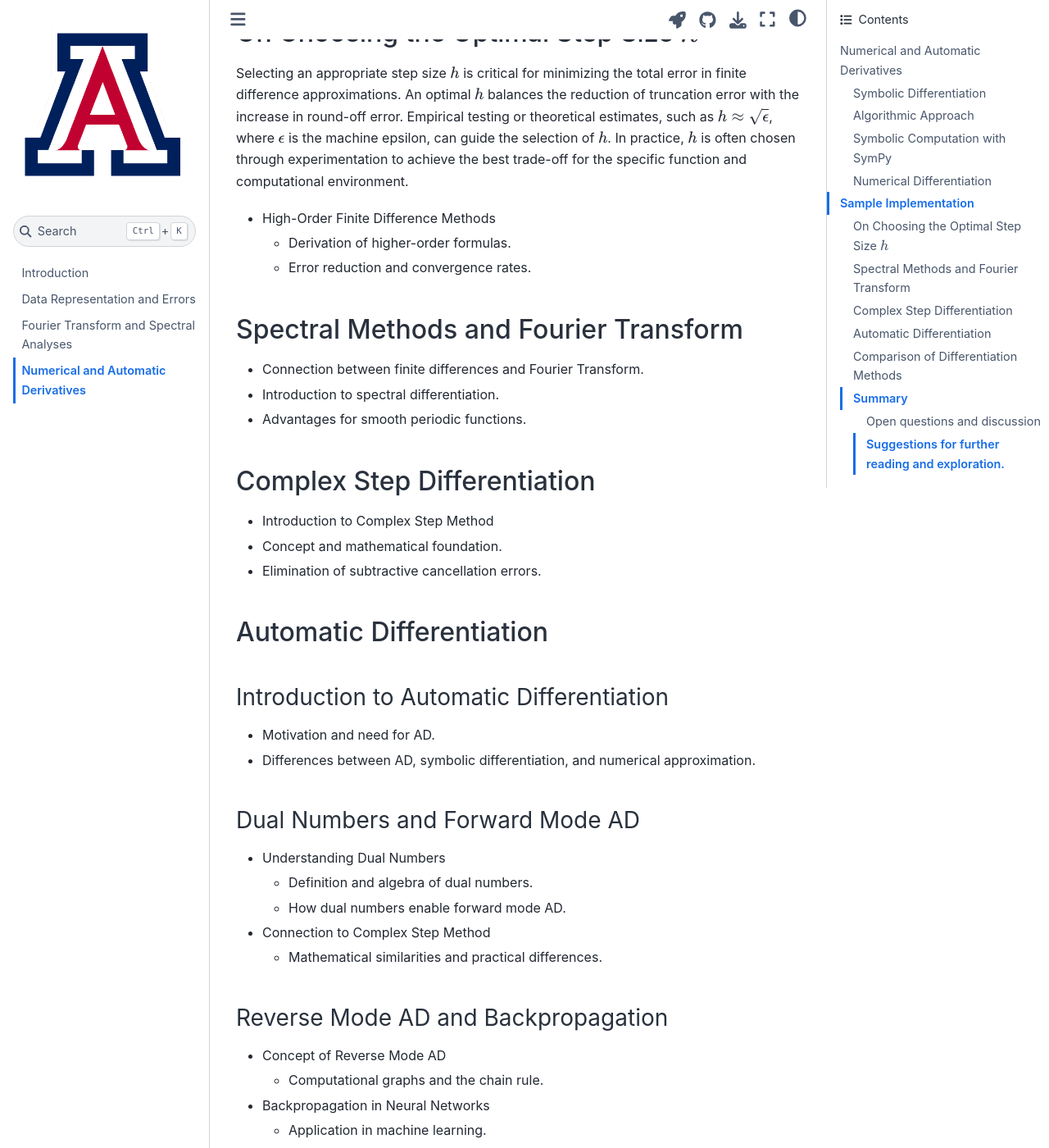
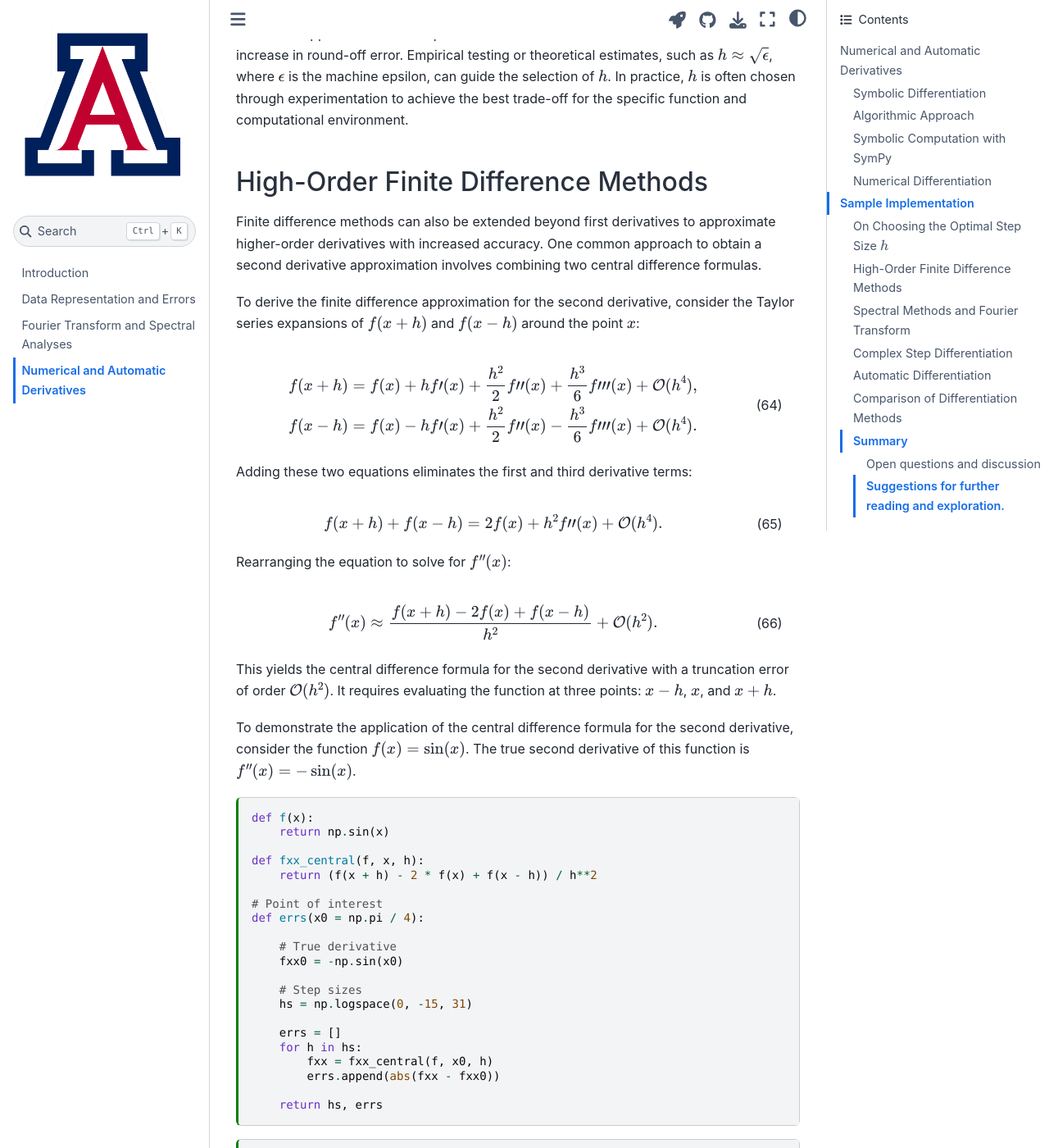
Before and after one commit to ua-2024q3-astr513/astr513, a Jupyter Book: the page built from docs/derive.md, in a window 1280 px wide and 1400 px high, scrolled down 6871 px. Shown: the whole window at 82% size. Built offline with Jupyter Book 1.0.4 settings and Sphinx 7.4.7 and the Sphinx Book theme 1.1.4, drawn with Linux system fonts in a browser that asks for light colours; some of the changed text lies outside the part shown.

Commit message:
Provide convergence plot for second derivatives

````diff
--- a/docs/derive.md
+++ b/docs/derive.md
@@ -257,6 +255,73 @@ An optimal $h$ balances the reduction of truncation error with the increase in r
 Empirical testing or theoretical estimates, such as $h \approx \sqrt{\epsilon}$, where $\epsilon$ is the machine epsilon, can guide the selection of $h$.
 In practice, $h$ is often chosen through experimentation to achieve the best trade-off for the specific function and computational environment.
 
++++
+
+### High-Order Finite Difference Methods
+
+Finite difference methods can also be extended beyond first derivatives to approximate higher-order derivatives with increased accuracy.
+One common approach to obtain a second derivative approximation involves combining two central difference formulas.
+
+To derive the finite difference approximation for the second derivative, consider the Taylor series expansions of $f(x + h)$ and $f(x - h)$ around the point $x$:
+\begin{align}
+f(x + h) &= f(x) + h f{\prime}(x) + \frac{h^2}{2} f{\prime}{\prime}(x) + \frac{h^3}{6} f{\prime}{\prime}{\prime}(x) + \mathcal{O}(h^4), \\
+f(x - h) &= f(x) - h f{\prime}(x) + \frac{h^2}{2} f{\prime}{\prime}(x) - \frac{h^3}{6} f{\prime}{\prime}{\prime}(x) + \mathcal{O}(h^4).
+\end{align}
+Adding these two equations eliminates the first and third derivative terms:
+\begin{align}
+f(x + h) + f(x - h) = 2 f(x) + h^2 f{\prime}{\prime}(x) + \mathcal{O}(h^4).
+\end{align}
+Rearranging the equation to solve for $f''(x)$:
+\begin{align}
+f''(x) \approx \frac{f(x + h) - 2 f(x) + f(x - h)}{h^2} + \mathcal{O}(h^2).
+\end{align}
+This yields the central difference formula for the second derivative with a truncation error of order $\mathcal{O}(h^2)$.
+It requires evaluating the function at three points: $x - h$, $x$, and $x + h$.
+
+To demonstrate the application of the central difference formula for the second derivative, consider the function $f(x) = \sin(x)$.
+The true second derivative of this function is $f''(x) = -\sin(x)$.
+
+```{code-cell} ipython3
+def f(x):
+    return np.sin(x)
+
+def fxx_central(f, x, h):
+    return (f(x + h) - 2 * f(x) + f(x - h)) / h**2
+
+# Point of interest
+def errs(x0 = np.pi / 4):
+
+    # True derivative
+    fxx0 = -np.sin(x0)
+
+    # Step sizes
+    hs = np.logspace(0, -15, 31)
+
+    errs = []
+    for h in hs:
+        fxx = fxx_central(f, x0, h)
+        errs.append(abs(fxx - fxx0))
+
+    return hs, errs
+```
+
+```{code-cell} ipython3
+fig, axes = plt.subplots(1,3, figsize=(12, 4), sharey=True)
+
+for i, x0 in enumerate([0, np.pi/4, np.pi/2]):
+    hs, errs_central = errs(x0)
+    axes[i].loglog(hs, errs_central,  'o-',  label='Central Difference')
+    axes[i].loglog(hs, hs,    lw=1)
+    axes[i].loglog(hs, hs**2, lw=1)
+    axes[i].set_xlim(1e1, 1e-16)
+    axes[i].set_ylim(1e-10, 1e15)
+    axes[i].set_xlabel('Step size h')
+    axes[i].grid(True, which="both", ls="--")
+
+axes[0].set_ylabel('Absolute Error')
+axes[0].legend()
+```
+
 +++ {"jp-MarkdownHeadingCollapsed": true}
 
 * High-Order Finite Difference Methods
````
Also changed, not shown: other parts of docs/derive.md (+0 -2 lines).
